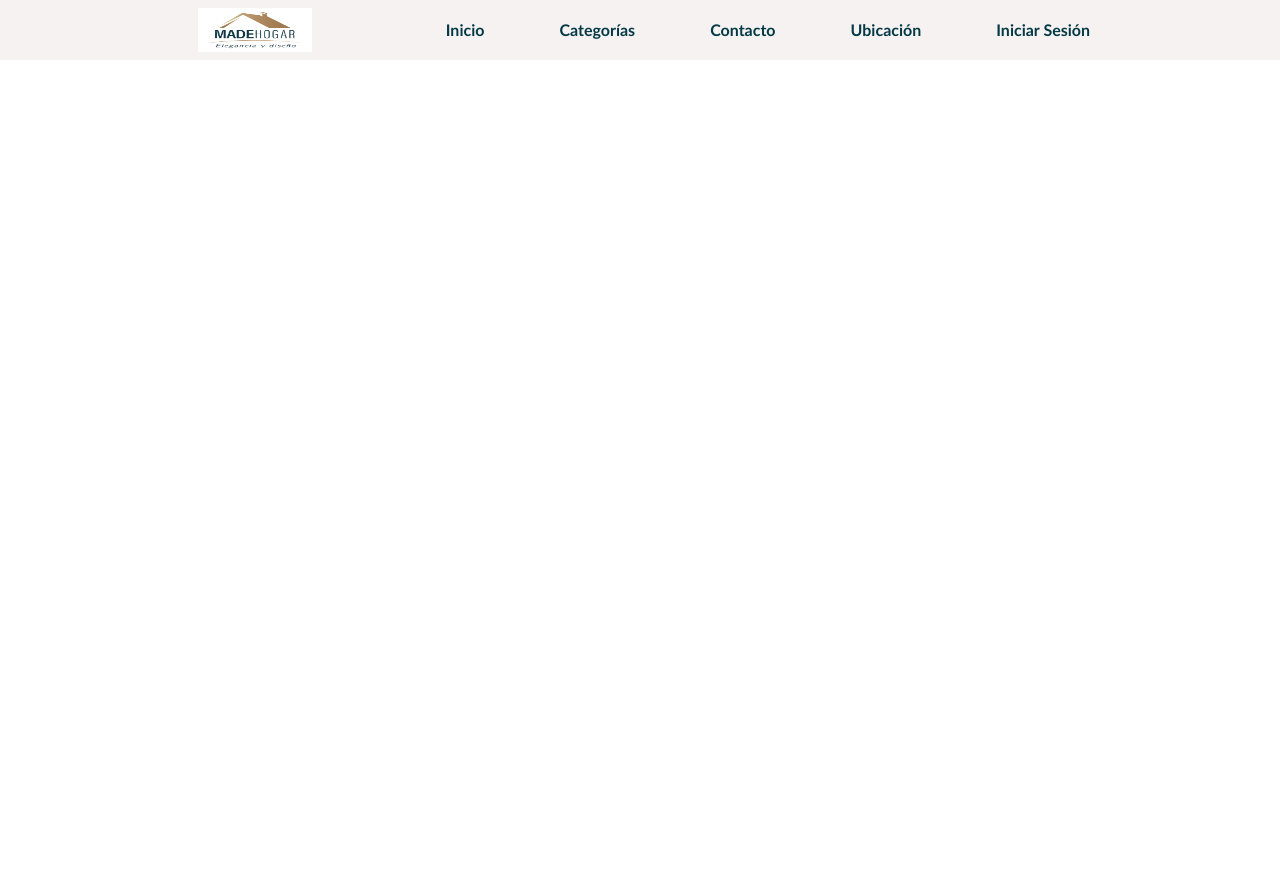
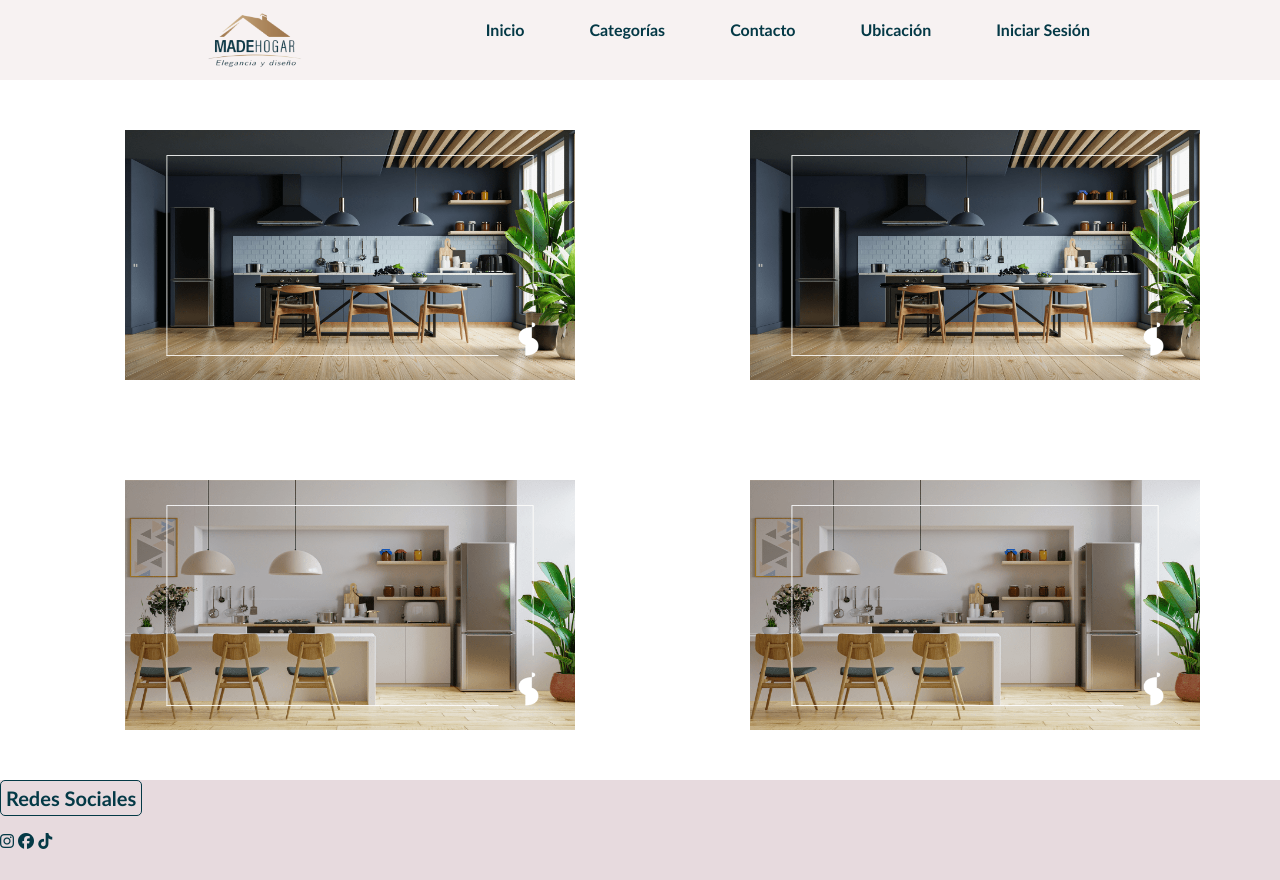
Before and after one commit to JoanOrtiz10/MadeHogar, a plain HTML site: page HTML/index.html in a window 1280 px wide. Before the commit the page ends 800 px from the top, so only its background shows below. Drawn offline with Linux system fonts and the light colour scheme.

Commit message:
add files update

```diff
--- a/CSS/estilo.css
+++ b/CSS/estilo.css
@@ -1,31 +1,36 @@
 *{
     padding: 0%;
-    margin: 0%;
+    margin: 0;
     box-sizing: border-box;
 
 }
  body{
     background: #fff;
     font-family:'Gill Sans', 'Gill Sans MT', Calibri, 'Trebuchet MS', sans-serif;
+
  }
 
  header{
     background-color: rgb(247, 242, 242);
-    border: rgb(162,121,79);
+    border-bottom: rgb(162,121,79);
     width: 100%;
     clear: both;
-    content: "";
+    content: '';
     display: table;
+
+
  }
 
  .navegacion{
   width: 900px;
   margin: 0 auto;
+
  }
 
  img {
     width: 130px;
-    height: 60px;
+    height: 80px;
+
     float: left;
     padding: 8px;
 
@@ -37,7 +42,7 @@
 
  nav ul li{
     list-style: none;
-    margin-left: 75px;
+    margin-left: 65px;
     padding: 20px 0;
     float: left;
 
@@ -51,7 +56,7 @@
 
  nav ul li a::before{
     display: block;
-    content:"";
+    content:'';
     width: 0;
     background: rgb(162,121,79);
     height: 5px;
@@ -63,3 +68,46 @@
     width: 100%;
 
  }
+
+footer{
+   background: rgb(231, 218, 222);
+   width: 100%;
+   height: 100px;
+   bottom: 0;
+
+   display: flex;
+
+}
+
+.partfooter h4 {
+   color: rgb(4,57,70);
+   font-size: 20px;
+   font-weight: bold;
+   margin-bottom: 15px;
+   text-align: center;
+   background-color: rgb(231, 218, 222);
+   border-radius: 5px;
+   border: 1px solid rgb(4,57,70);
+   padding: 5px;
+}
+.partFooter > a {
+   display: block;
+   color: #fff;
+   text-decoration: none;
+   margin-bottom: 10px;
+   font-weight: 500;
+   padding: 5px;
+
+
+}
+
+
+.partfooter i {
+   color: rgb(4,57,70);
+}
+.contenido img  {
+   width: 550px;
+   height: 350px;
+   margin-left: 75px;
+   padding: 50px;
+}
--- a/HTML/index.html
+++ b/HTML/index.html
@@ -6,18 +6,18 @@
     <meta name="viewport" content="width=device-width, initial-scale=1.0">
     <title>MadeHogar</title>
     <link rel="stylesheet" href="../CSS/estilo.css">
-    <link rel="icon" href="../IMG/imgmadehogar.jpg">
+    <link rel="icon" href="../IMG/MHsinfondo.png">
 </head>
 <body>
   <header>
      <div class="navegacion">
-      <img src="../IMG/imgmadehogar.jpg" alt="logo">
+      <img src="../IMG/MHsinfondo.png" alt="logo">
       <nav>
         <ul>
 
             <li><a href="#">Inicio</a></li>
             <li><a href="#">Categorías</a></li>
-            <li><a href="#">Contacto</a></li>
+            <li><a href="https://wa.link/380do8">Contacto</a></li>
             <li><a href="#">Ubicación</a></li>
             <li><a href="#">Iniciar Sesión</a></li>
           </ul>
@@ -25,5 +25,22 @@
 
      </div >
   </header>
+  <div class="contenido">
+   <a href=""><img src="../IMG/cocina.png" alt=""></a>
+   <a href=""><img src="../IMG/cocina.png" alt=""></a>
+   <a href=""><img src="../IMG/cocina2.png" alt=""></a>
+   <a href=""><img src="../IMG/cocina2.png" alt=""></a>
+
+  </div>
+  <footer>
+      <div class="partfooter">
+        <h4>Redes Sociales </h4>
+        <a href="https://www.instagram.com/madehogarcreaciones/?igshid=YmMyMTA2M2Y%3D"><i class="fa-brands fa-instagram"> </i></a>
+        <a href="https://www.facebook.com/www.madehogarcc.com.co/?mibextid=LQQJ4d"> <i class="fa-brands fa-facebook"> </i></a>
+        <a href=""> <i class="fa-brands fa-tiktok"></i> </a>
+      </div>
+
+  </footer>
+  <script src="https://kit.fontawesome.com/71994bccad.js" crossorigin="anonymous"></script>
 </body>
 </html>
```
Also changed, not shown: IMG/MHsinfondo.png (added), IMG/cocina.png (added), IMG/cocina2.png (added).
